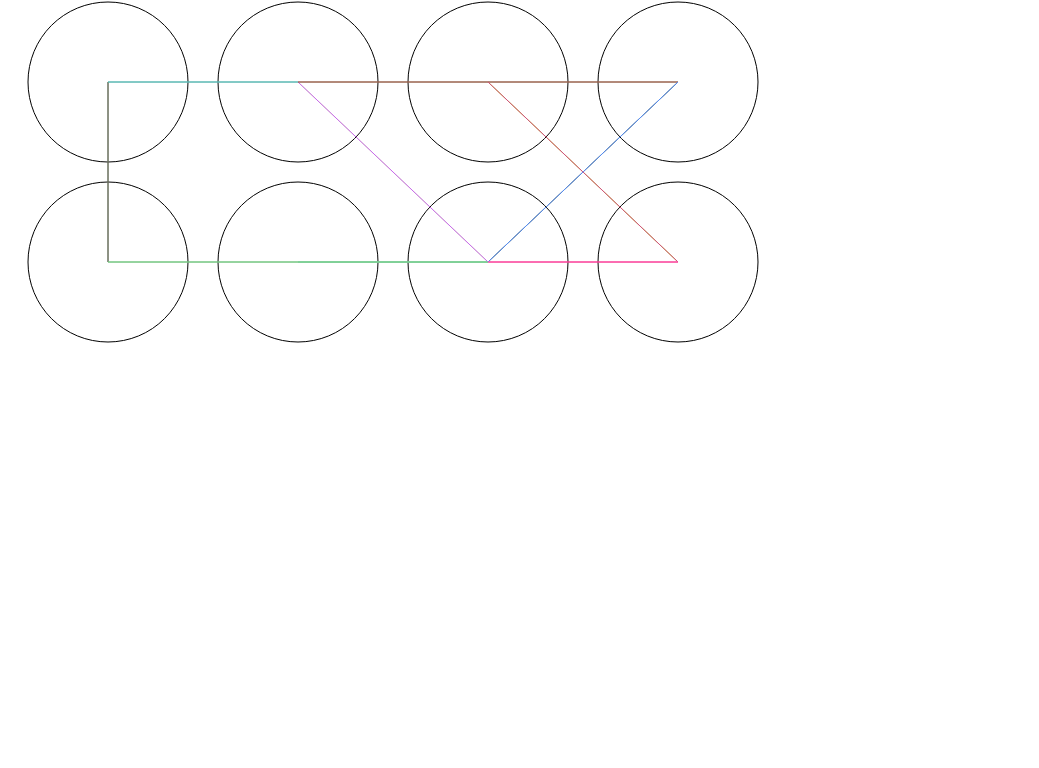
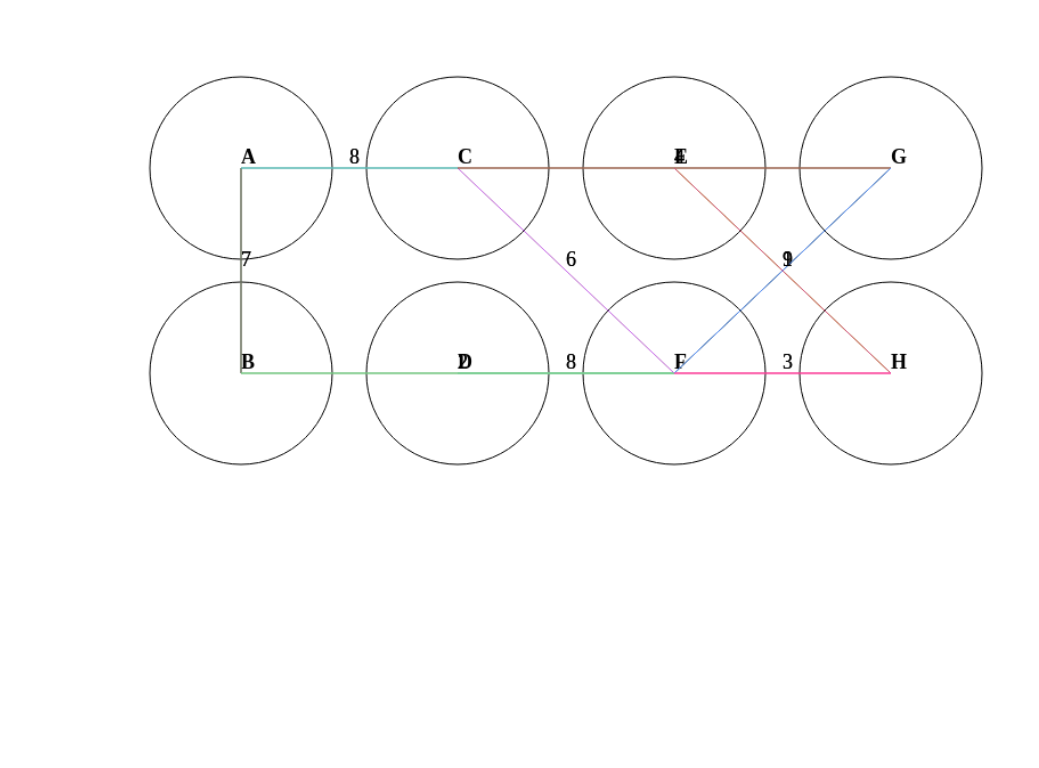
Before and after one commit to TercioMatos/Busca, a website with bundled scripts: page index.html in a window 1280 px wide. Shown: the part 98-866 px from the top of the page, without its empty margins (0-1039 px from the left). Built offline with nearby package versions, Linux system fonts and the light colour scheme.

Commit message:
Implementando nome dos vértices e valores das arestas (incompleto)

```diff
--- a/assets/css/master.css
+++ b/assets/css/master.css
@@ -3,5 +3,10 @@ main {
 }
 
 #graph {
-  margin: auto;
+	width: 100%;
+	text-align: center;
 }
+
+canvas {
+   display: inline;
+}
--- a/assets/js/app.js
+++ b/assets/js/app.js
@@ -1,4 +1,4 @@
-var defaultPosition = 100;
+var defaultPosition = 150;
 var tamGraph = 80;
 var positionX = defaultPosition;
 var oldY;
@@ -24,6 +24,11 @@ var drawVertex = function(name, objConnections, G) {
 	ctx.beginPath();
 	ctx.arc(positionX,positionY,tamGraph,0,2*Math.PI);
 
+	//especificações para a escrita do nome do vértice
+    ctx.font = "bold 18px serif";
+    ctx.textBaseline = "bottom";
+	ctx.fillText(name, positionX ,positionY);
+
 	// condicional para fazer com que os vértices fiquem lado a lado
 	if(cont % 2 == 0) {
 		positionX = (positionX+190);
@@ -35,8 +40,12 @@ var drawVertex = function(name, objConnections, G) {
 		positionY = (positionY+180);
 	}
 
+
+
 	//desenha os vértices
 	ctx.stroke();
+
+	ctx.closePath();
 }
 
 var getRandomColor = function() {
@@ -50,25 +59,36 @@ var getRandomColor = function() {
 
 // função que desenha as conexões
 var drawConnection = function(from, to) {
+	var valor = copyConnections[from][to];
+	//atrivui os vértices as variáveis
+	var from = vertexPosition[from];
+	var to = vertexPosition[to];
 
 	var c = document.getElementById("graph");
 	var ctx = c.getContext("2d");
 	var color = getRandomColor();
 
-	ctx.beginPath()
+	ctx.beginPath();
 	ctx.strokeStyle = color;
+
+	//especificações para a escrita do nome do vértice
+    ctx.font = "18px serif";
+    ctx.textBaseline = "bottom";
+    linePositionX = (from.positionX + to.positionX) / Math.floor(Math.random() + 2);
+    linePositionY = (from.positionY + to.positionY) / Math.floor(Math.random() + 2);
+	ctx.fillText(valor, linePositionX ,linePositionY);
 
 	ctx.moveTo(from.positionX, from.positionY);
 	ctx.lineTo(to.positionX,to.positionY);
 
 	ctx.stroke();
-	ctx.closePath()
+	ctx.closePath();
 }
 
 var buildConnections = function() {
 	for(from in copyConnections) {
 		for(to in copyConnections[from]) {
-			drawConnection(vertexPosition[from], vertexPosition[to])
+			drawConnection(from, to);
 		}
 	}
 }
--- a/index.html
+++ b/index.html
@@ -3,11 +3,15 @@
 <head>
 	<meta charset="utf-8" />
 	<title>Algoritmo de Buscas</title>
-	<link rel="stylesheet" href="./assets/css/master.css">
+	<link rel="stylesheet" href="node_modules/bootstrap/dist/css/bootstrap.min.css">
+	<link rel="stylesheet" href="assets/css/master.css">
 </head>
 <body>
+	<main class="container">
 	<h1>Algoritmo de Busca (Inteligência Artifical)</h1>
-	<main>
+	<form action="">
+		<label for="">Nome Vértice</label>
+	</form>
 		<canvas id="graph" width="1000px" height="800">
 Your browser does not support the HTML5 canvas tag.</canvas>
 	</main>
```
